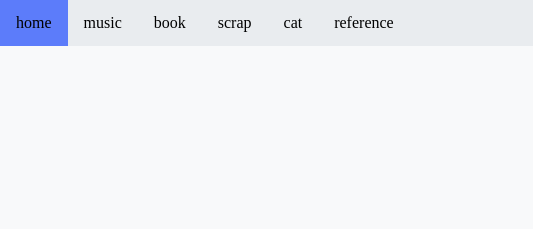
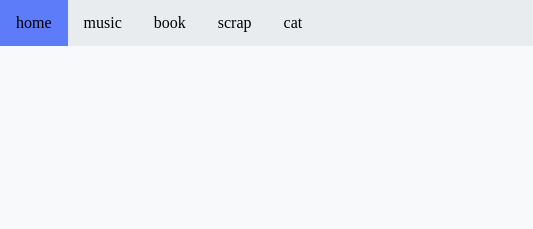
Before and after one commit to seun9ye0n/hwhw_study, a plain HTML site: page 1.index.html in a window 1280 px wide. Shown: the top 229 px of the page, 0-533 px from the left. Drawn offline with Linux system fonts and the light colour scheme.

Commit message:
Update and rename index.html to 1.index.html

```diff
--- a/index.html
+++ b/1.index.html
@@ -75,7 +75,7 @@
     <li><a href="3.book.html">book</a></li>
     <li><a href="4.scrap.html">scrap</a></li>
     <li><a href="5.cat.html">cat</a></li>
-    <li><a href="6.reference.html">reference</a></li>
+
   </ul>
 
   <br><br><br><br><br><br>
```
